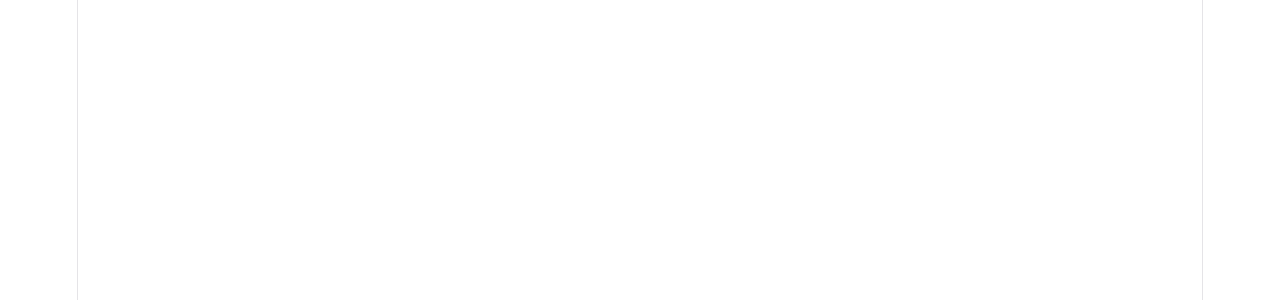
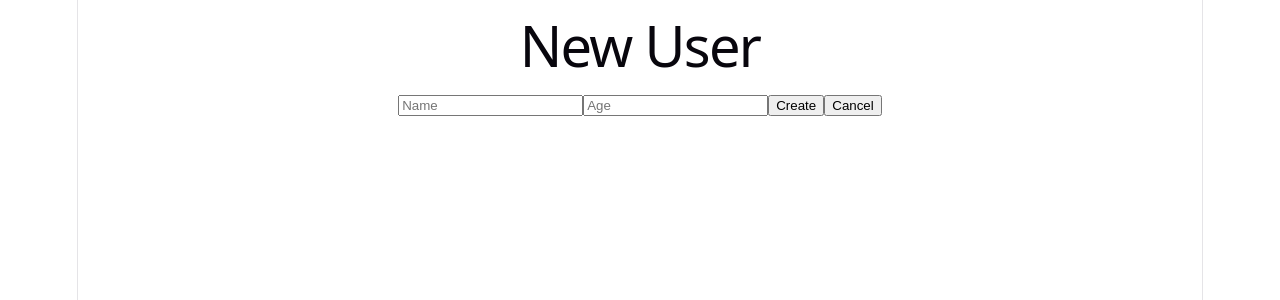
Before and after one commit to JossephVR/docker-fullstack-demo, a React app in the folder frontend/: page /users/new in a window 1280 px wide. Before the commit this address had no page. Shown: the top 300 px of the page. Built offline with nearby package versions, Linux system fonts and the light colour scheme; the HTML template or start-up script is replaced by a standard one.

Commit message:
feat: add new user logic to frontend

```diff
--- a/frontend/src/App.jsx
+++ b/frontend/src/App.jsx
@@ -1,6 +1,7 @@
 import { useEffect, useState } from "react";
 import { BrowserRouter, Routes, Route, Navigate } from "react-router-dom";
-import NewUserPage from "./pages/UsersPage";
+import UsersPage from "./pages/UsersPage";
+import NewUserPage from "./pages/NewUserPage";
 
 function App() {
 
@@ -8,7 +9,8 @@
     <BrowserRouter>
       <Routes>
         <Route path="/" element={<Navigate to="/users" />}/>
-        <Route path="/users" element={<NewUserPage/>}/>
+        <Route path="/users" element={<UsersPage/>}/>
+        <Route path="/users/new" element={<NewUserPage/>}/>
       </Routes>
     </BrowserRouter>
   );
--- a/frontend/src/api/api.js
+++ b/frontend/src/api/api.js
@@ -8,3 +8,8 @@
   const res = await api.get('/users')
   return res.data
 }
+
+export const createUser = async (data) => {
+    const res = await api.post('/users', data)
+    return res.data
+}
--- /dev/null
+++ b/frontend/src/pages/NewUserPage.jsx
@@ -0,0 +1,35 @@
+import { useState } from 'react'
+import { useNavigate } from 'react-router-dom'
+import { createUser } from '../api/api'
+
+function NewUserPage() {
+  const [form, setForm] = useState({ name: '', age: '' })
+  const navigate = useNavigate()
+
+  const handleSubmit = async (e) => {
+    e.preventDefault()
+    await createUser(form)
+    navigate('/users')
+  }
+
+  return (
+    <div>
+      <h1>New User</h1>
+      <input
+        placeholder="Name"
+        value={form.name}
+        onChange={e => setForm({ ...form, name: e.target.value })}
+      />
+      <input
+        placeholder="Age"
+        type="number"
+        value={form.age}
+        onChange={e => setForm({ ...form, age: e.target.value })}
+      />
+      <button onClick={handleSubmit}>Create</button>
+      <button onClick={() => navigate('/users')}>Cancel</button>
+    </div>
+  )
+}
+
+export default NewUserPage
--- a/frontend/src/pages/UsersPage.jsx
+++ b/frontend/src/pages/UsersPage.jsx
@@ -1,8 +1,11 @@
 import { useEffect, useState } from 'react'
 import { getUsers } from '../api/api'
+import { useNavigate } from 'react-router-dom'
 
 function UsersPage() {
   const [users, setUsers] = useState([])
+
+  const Navigate = useNavigate()
 
   useEffect(() => {
     getUsers().then(setUsers)
@@ -12,6 +15,7 @@
   return (
     <div>
       <h1>Users</h1>
+      <button onClick={()=>{Navigate('/users/new')}}>Create new user</button>
       {users.map(user => (
         <div key={user.id}>
           <p>{user.name} - {user.age}</p>
```
